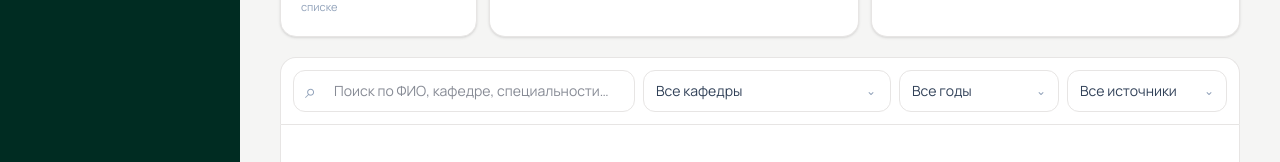
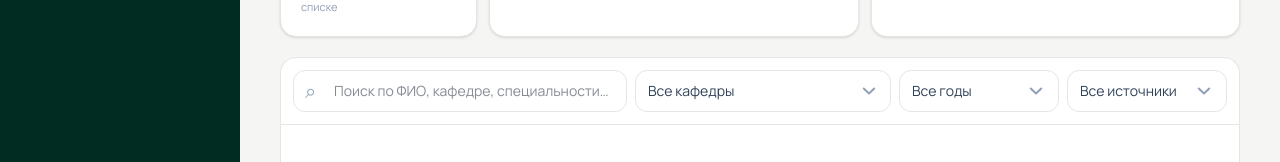
Before and after one commit to giveMeYourEmailAndPassword/ordinatura, a React (Vite) app: page / in a window 1280 px wide. Shown: the part 289-451 px from the top of the page. Built offline with nearby package versions, Linux system fonts and the light colour scheme.

Commit message:
Use a centered SVG chevron in every filter trigger
Replace the ⌄ text glyph with a 20px chevron that flips via the rotate
property around its own center, so all filters spin the same way
instead of drifting with the glyph metrics.

```diff
--- /dev/null
+++ b/src/components/Chevron.jsx
@@ -0,0 +1,12 @@
+export function Chevron({ open = false, className = 'size-5' }) {
+  return (
+    <svg
+      viewBox="0 0 20 20"
+      fill="none"
+      aria-hidden
+      className={`${className} shrink-0 origin-center text-slate-400 transition-transform duration-200 ease-out ${open ? 'rotate-180' : ''}`}
+    >
+      <path d="M4.75 7.5 10 12.5l5.25-5" stroke="currentColor" strokeWidth="2" strokeLinecap="round" strokeLinejoin="round" />
+    </svg>
+  )
+}
--- a/src/components/SearchSelect.jsx
+++ b/src/components/SearchSelect.jsx
@@ -1,6 +1,7 @@
 import { useId, useMemo, useState } from 'react'
 import { Portal, normalizeProps, useMachine } from '@zag-js/react'
 import * as combobox from '@zag-js/combobox'
+import { Chevron } from './Chevron'
 
 const fold = (value) => String(value ?? '').toLowerCase().replace(/ё/g, 'е')
 
@@ -68,13 +69,13 @@ export function SearchSelect({
           // список открывается на фокус, поэтому поиск всегда начинается с пустого поля
           onFocus={() => { setQuery(''); api.setOpen(true) }}
           placeholder={open ? searchPlaceholder : (selectedLabel ? undefined : placeholder)}
-          className="w-full rounded-xl border border-stone-200 bg-white py-2.5 pl-3 pr-16 text-sm text-slate-700 outline-none transition placeholder:text-slate-400 hover:border-emerald-800/40 focus:border-emerald-700 focus:ring-4 focus:ring-emerald-800/10"
+          className="w-full rounded-xl border border-stone-200 bg-white py-2.5 pl-3 pr-18 text-sm text-slate-700 outline-none transition placeholder:text-slate-400 hover:border-emerald-800/40 focus:border-emerald-700 focus:ring-4 focus:ring-emerald-800/10"
         />
         {value !== resetValue && (
-          <button {...api.getClearTriggerProps()} type="button" aria-label="Сбросить выбор" className="absolute inset-y-0 right-8 grid w-6 place-items-center text-base text-slate-400 transition hover:text-slate-700">×</button>
+          <button {...api.getClearTriggerProps()} type="button" aria-label="Сбросить выбор" className="absolute inset-y-0 right-10 grid w-6 place-items-center text-base text-slate-400 transition hover:text-slate-700">×</button>
         )}
-        <button {...api.getTriggerProps()} type="button" className="absolute inset-y-0 right-2 grid w-6 place-items-center">
-          <span aria-hidden className={`text-xs text-slate-400 transition ${api.open ? 'rotate-180' : ''}`}>⌄</span>
+        <button {...api.getTriggerProps()} type="button" className="absolute inset-y-0 right-1.5 grid w-8 place-items-center">
+          <Chevron open={api.open} />
         </button>
       </div>
 
--- a/src/components/ZagSelect.jsx
+++ b/src/components/ZagSelect.jsx
@@ -1,6 +1,7 @@
 import { useId, useMemo } from 'react'
 import { Portal, normalizeProps, useMachine } from '@zag-js/react'
 import * as select from '@zag-js/select'
+import { Chevron } from './Chevron'
 
 export function ZagSelect({ label, ariaLabel, value, onChange, options, name, compact = false }) {
   const id = useId()
@@ -25,7 +26,7 @@ export function ZagSelect({ label, ariaLabel, value, onChange, options, name, co
           className="flex w-full min-w-40 items-center justify-between gap-3 rounded-xl border border-stone-200 bg-white px-3 py-2.5 text-left text-sm text-slate-700 outline-none transition hover:border-emerald-800/40 focus-visible:ring-4 focus-visible:ring-emerald-800/10"
         >
           <span {...api.getValueTextProps()}>{api.valueAsString}</span>
-          <span aria-hidden className={`text-xs text-slate-400 transition ${api.open ? 'rotate-180' : ''}`}>⌄</span>
+          <Chevron open={api.open} />
         </button>
       </div>
       <select {...api.getHiddenSelectProps()} name={name} />
```
